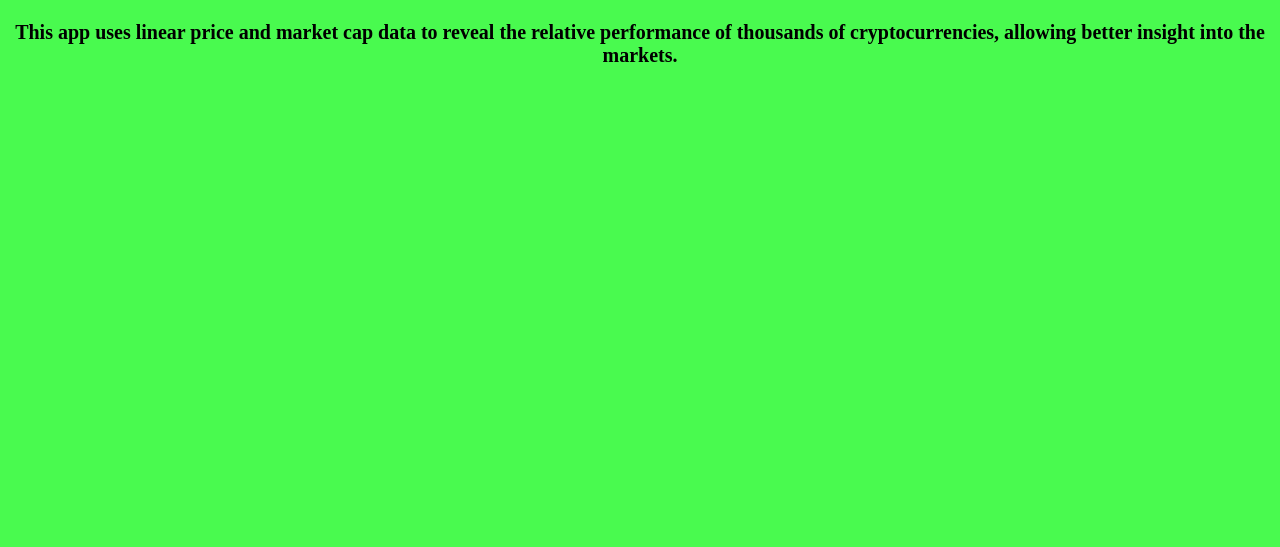
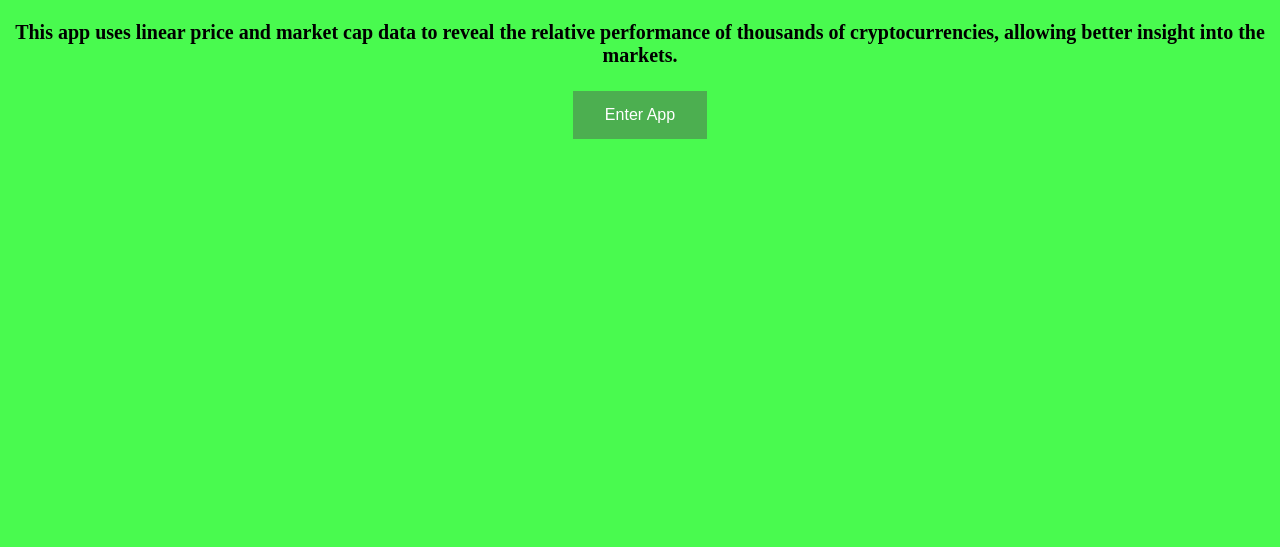
Before and after one commit to Soteria-Smart-Contracts/Rennie, a plain HTML site: page CoinSort/index.html in a window 1280 px wide. Shown: the part 253-800 px from the top of the page. Drawn offline with Linux system fonts and the light colour scheme.

Commit message:
May 26, 2023, 9:48 AM

```diff
--- a/CoinSort/index.html
+++ b/CoinSort/index.html
@@ -10,6 +10,16 @@
 		<h1 style="font-size: 3em; font-weight: bold; margin-bottom: 1vh; margin-top: 20vh; text-align: center;">Crypto Relative Performance Index</h1>
 		<h2 style="margin-bottom: 3vh; font-weight: bold; margin-top: 0;">By Rennie Foresights</h2>
 		<h3 style="font-size: 1.25em;">This app uses linear price and market cap data to reveal the relative performance of thousands of cryptocurrencies, allowing better insight into the markets.</h3>
+		<button style="background-color: #4CAF50;
+                border: none;
+                color: white;
+                padding: 15px 32px;
+                text-align: center;
+                text-decoration: none;
+                display: inline-block;
+                font-size: 16px;
+                margin: 4px 2px;
+                cursor: pointer;">Enter App</button>
 	</div>
 	<br>
 	<div id="App">
```
